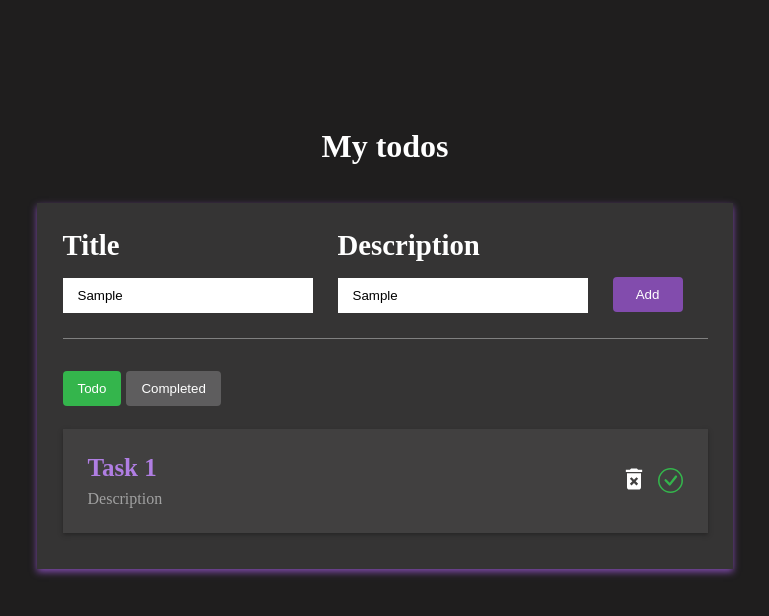
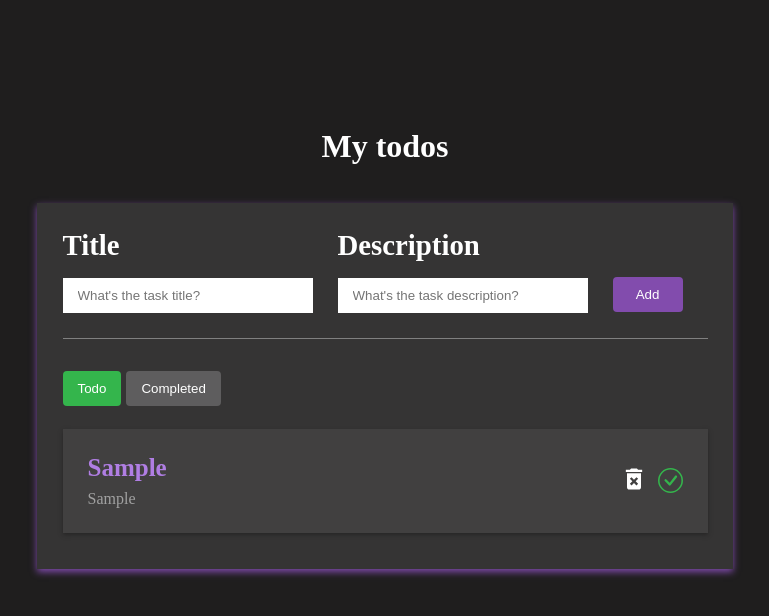
Before and after one commit to WNagorny/React-todo-list, a React (Create React App) app: page / in a window 1280 px wide. Both pictures are taken after typing "Sample", "Sample" into the empty fields and a click on the button "Add". Shown: the top 616 px of the page, without its empty margins (255-1024 px from the left). Built offline with nearby package versions, Linux system fonts and the light colour scheme.

Commit message:
adding todo task into the list + added local storage

```diff
--- a/src/App.js
+++ b/src/App.js
@@ -1,10 +1,36 @@
-import { useState } from 'react'
+import { useState,useEffect } from 'react'
 import { MdDeleteForever } from 'react-icons/md'
 import { BsCheckCircle } from 'react-icons/bs'
 import './App.css'
 
 function App() {
-	const [isComplete, setIsColmplete] = useState(false)
+	const [isComplete, setIsColmplete] = useState(false);
+	const [allTasks, setAllTasks] = useState([]);
+	const [newTitle, setNewTitle] = useState('');
+	const [newDescription, setNewDescription] = useState('');
+
+
+	const handleAddNewTask = () => {
+		let newTodoTask = {
+			title:newTitle,
+			description:newDescription
+		}
+
+		let updatedTaskArr = [...allTasks];
+
+		updatedTaskArr.push(newTodoTask)
+		setAllTasks(updatedTaskArr)
+		setNewTitle('')
+		setNewDescription('')
+		localStorage.setItem('todolist', JSON.stringify(updatedTaskArr))
+	}
+
+	useEffect(() => {
+		let savedTasks = JSON.parse(localStorage.getItem('todolist'))
+		if(savedTasks) {
+			setAllTasks(savedTasks)
+		}
+	}, [])
 
 	return (
 		<div className='App'>
@@ -14,19 +40,26 @@ function App() {
 				<div className='todo-input'>
 					<div className='todo-input-item'>
 						<label>Title</label>
-						<input type='text' placeholder="What's the task title?" />
+						<input
+							type='text'
+							placeholder="What's the task title?"
+							value={newTitle}
+							onChange={(e) => setNewTitle(e.target.value)}
+						/>
 					</div>
 
 					<div className='todo-input-item'>
 						<label>Description</label>
 						<input
 							type='text'
-							placeholder="What's the task description?uhguyg"
+							placeholder="What's the task description?"
+							value={newDescription}
+							onChange={(e) => setNewDescription(e.target.value)}
 						/>
 					</div>
 
 					<div className='todo-input-item'>
-						<button type='button' className='primaryBtn'>
+						<button type='button' className='primaryBtn' onClick={handleAddNewTask}>
 							Add
 						</button>
 					</div>
@@ -49,10 +82,11 @@ function App() {
 				</div>
 
 				<div className='todo-list'>
-					<div className='todo-list-item'>
+					{allTasks.map((item, index) => {
+						return <div className='todo-list-item' key={index}>
 						<div>
-							<h3>Task 1</h3>
-							<p>Description</p>
+							<h3>{item.title}</h3>
+							<p>{item.description}</p>
 						</div>
 
 						<div>
@@ -60,6 +94,7 @@ function App() {
 							<BsCheckCircle className='check-icon' />
 						</div>
 					</div>
+					})}
 				</div>
 			</div>
 		</div>
```
